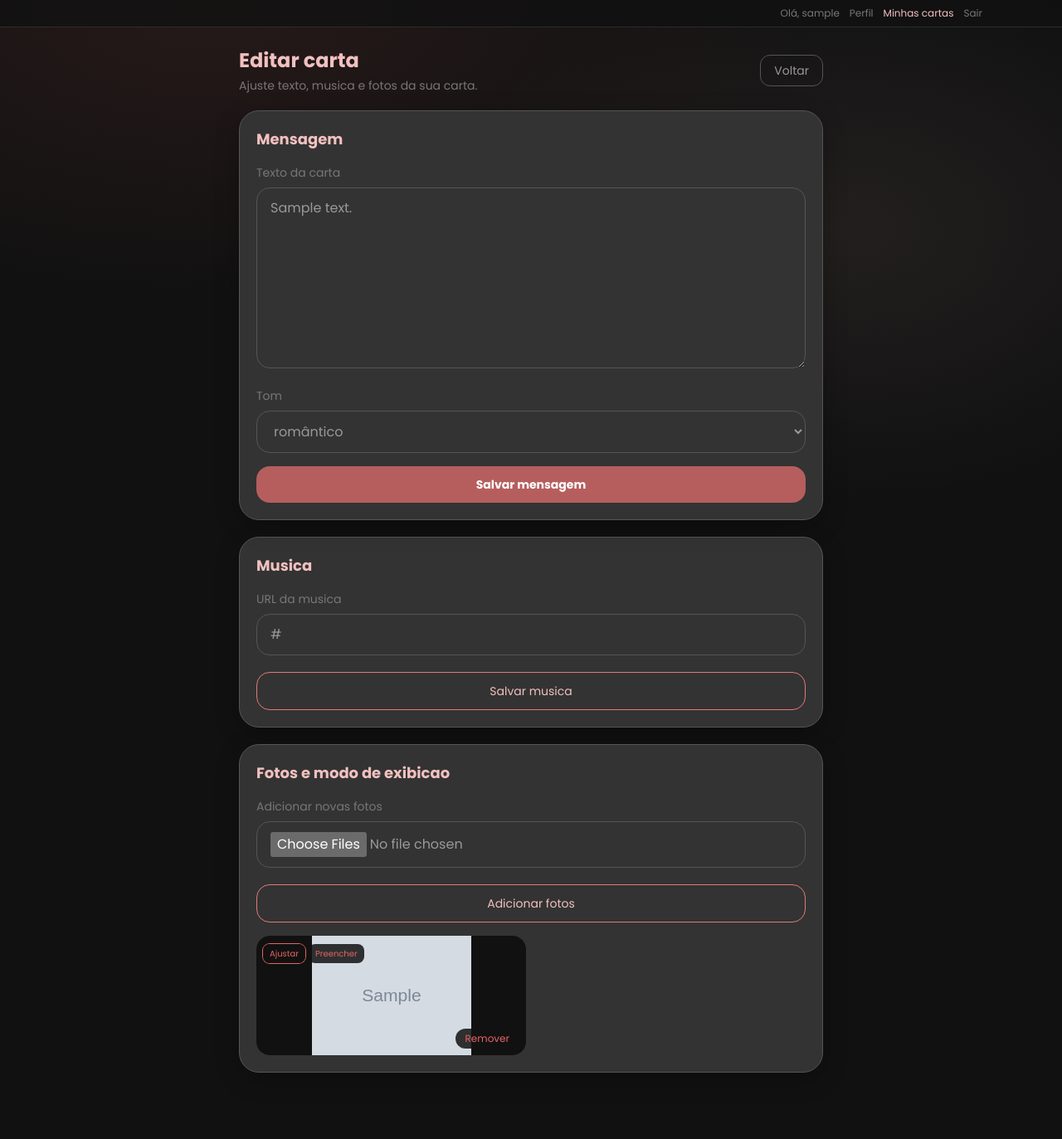
After one commit to PedroBlue13/cartasdeamor, a Django app: page /minhas-cartas/00000000-0000-0000-0000-000000000001/editar/ in a window 1280 px wide. The commit adds this page. Shown: the whole page at 83% size. Run offline with Django 5.2, Linux system fonts and the light colour scheme; a user stored in the database is signed in; tables that the repository leaves empty hold one stand-in row (values such as "Sample post"); grey boxes marked "Sample" are stand-in pictures; some libraries are stand-ins or nearby versions.

Commit message:
owner edit img

```diff
--- a/letters/urls.py
+++ b/letters/urls.py
@@ -42,6 +42,7 @@ urlpatterns = [
         name="password_reset_complete",
     ),
     path("minhas-cartas/", views.history, name="history"),
+    path("minhas-cartas/<uuid:letter_id>/editar/", views.edit_letter, name="edit_letter"),
     path("minhas-cartas/<uuid:letter_id>/excluir/", views.delete_letter, name="delete_letter"),
     path("fotos/<int:photo_id>/excluir/", views.delete_photo, name="delete_photo"),
     path("fotos/<int:photo_id>/modo/<str:mode>/", views.set_photo_mode, name="set_photo_mode"),
--- a/letters/views.py
+++ b/letters/views.py
@@ -122,6 +122,47 @@ def history(request: HttpRequest) -> HttpResponse:
         return redirect_to_login(request.get_full_path(), login_url=reverse("letters:login"))
     letters = LoveLetter.objects.filter(user=request.user).prefetch_related("photos")
     return render(request, "letters/history.html", {"letters": letters})
+
+
+@require_http_methods(["GET", "POST"])
+def edit_letter(request: HttpRequest, letter_id: str) -> HttpResponse:
+    letter = _owner_required(request, letter_id)
+
+    message_form = Step3Form(request.POST or None, instance=letter, prefix="message")
+    music_form = Step5Form(request.POST or None, instance=letter, prefix="music")
+    photos_form = PhotoUploadForm(request.POST or None, request.FILES or None)
+
+    if request.method == "POST":
+        form_type = request.POST.get("form_type")
+        if form_type == "message" and message_form.is_valid():
+            message_form.save()
+            messages.success(request, "Mensagem atualizada.")
+            return redirect("letters:edit_letter", letter_id=str(letter.id))
+        if form_type == "music" and music_form.is_valid():
+            letter = music_form.save(commit=False)
+            letter.music_provider = detect_music_provider(letter.music_url)
+            letter.save(update_fields=["music_url", "music_provider", "updated_at"])
+            messages.success(request, "Musica atualizada.")
+            return redirect("letters:edit_letter", letter_id=str(letter.id))
+        if form_type == "photos" and photos_form.is_valid():
+            files = photos_form.cleaned_data["photos"]
+            for image in files:
+                LovePhoto.objects.create(letter=letter, image=image)
+            if files:
+                messages.success(request, f"{len(files)} foto(s) adicionada(s).")
+            return redirect("letters:edit_letter", letter_id=str(letter.id))
+
+    return render(
+        request,
+        "letters/edit_letter.html",
+        {
+            "letter": letter,
+            "message_form": message_form,
+            "music_form": music_form,
+            "photos_form": photos_form,
+            "music_embed": music_embed_url(letter.music_url, letter.music_provider),
+        },
+    )
 
 
 @require_POST
--- /dev/null
+++ b/templates/letters/edit_letter.html
@@ -0,0 +1,95 @@
+{% extends "base.html" %}
+{% block title %}Editar carta | Cartas de Amor{% endblock %}
+{% block content %}
+<section class="space-y-5">
+  <div class="animate__animated animate__fadeInDown flex items-center justify-between">
+    <div>
+      <h1 class="text-2xl font-semibold text-love-100">Editar carta</h1>
+      <p class="mt-1 text-sm text-base-400">Ajuste texto, musica e fotos da sua carta.</p>
+    </div>
+    <a href="{% url 'letters:history' %}" class="rounded-xl border border-base-300 px-4 py-2 text-sm">Voltar</a>
+  </div>
+
+  <article class="animate__animated animate__fadeInUp rounded-3xl border border-base-300 bg-base-200 p-5 shadow-soft">
+    <h2 class="text-lg font-semibold text-love-100">Mensagem</h2>
+    <form method="post" class="mt-4 space-y-4">
+      {% csrf_token %}
+      <input type="hidden" name="form_type" value="message">
+      <div>
+        <label class="mb-2 block text-sm text-base-400">Texto da carta</label>
+        {{ message_form.message }}
+        <p class="mt-1 text-xs text-love-200">{{ message_form.message.errors|striptags }}</p>
+      </div>
+      <div>
+        <label class="mb-2 block text-sm text-base-400">Tom</label>
+        {{ message_form.tone }}
+      </div>
+      <button data-loading-text="Salvando mensagem..." class="w-full rounded-2xl bg-love-400 px-5 py-3 text-sm font-semibold text-white">Salvar mensagem</button>
+    </form>
+  </article>
+
+  <article class="wow animate__animated animate__fadeInUp rounded-3xl border border-base-300 bg-base-200 p-5 shadow-soft">
+    <h2 class="text-lg font-semibold text-love-100">Musica</h2>
+    <form method="post" class="mt-4 space-y-4">
+      {% csrf_token %}
+      <input type="hidden" name="form_type" value="music">
+      <div>
+        <label class="mb-2 block text-sm text-base-400">URL da musica</label>
+        {{ music_form.music_url }}
+        <p class="mt-1 text-xs text-love-200">{{ music_form.music_url.errors|striptags }}</p>
+      </div>
+      <button data-loading-text="Salvando musica..." class="w-full rounded-2xl border border-love-200 px-5 py-3 text-sm text-love-100">Salvar musica</button>
+    </form>
+    {% if music_embed %}
+      <div class="mt-4 overflow-hidden rounded-2xl">
+        <iframe src="{{ music_embed }}" class="h-44 w-full" allow="autoplay; clipboard-write; encrypted-media; fullscreen; picture-in-picture"></iframe>
+      </div>
+    {% endif %}
+  </article>
+
+  <article class="wow animate__animated animate__fadeInUp rounded-3xl border border-base-300 bg-base-200 p-5 shadow-soft">
+    <h2 class="text-lg font-semibold text-love-100">Fotos e modo de exibicao</h2>
+    <form method="post" enctype="multipart/form-data" class="mt-4 space-y-4">
+      {% csrf_token %}
+      <input type="hidden" name="form_type" value="photos">
+      <div>
+        <label class="mb-2 block text-sm text-base-400">Adicionar novas fotos</label>
+        {{ photos_form.photos }}
+        <p class="mt-1 text-xs text-love-200">{{ photos_form.photos.errors|striptags }}</p>
+      </div>
+      <button data-loading-text="Enviando fotos..." class="w-full rounded-2xl border border-love-200 px-5 py-3 text-sm text-love-100">Adicionar fotos</button>
+    </form>
+
+    <div class="mt-4 grid grid-cols-2 gap-3">
+      {% for photo in letter.photos.all %}
+        <div class="relative overflow-hidden rounded-2xl">
+          <img src="{{ photo.image.url }}" alt="Foto" class="h-36 w-full rounded-2xl {% if photo.display_mode == 'cover' %}object-cover{% else %}object-contain bg-base-100{% endif %}">
+          <div class="absolute left-2 top-2 flex gap-1">
+            <form method="post" action="{% url 'letters:set_photo_mode' photo_id=photo.id mode='contain' %}?next={{ request.path|urlencode }}">
+              {% csrf_token %}
+              <button class="rounded-lg bg-base-100/85 px-2 py-1 text-[10px] text-love-300 {% if photo.display_mode == 'contain' %}ring-1 ring-love-300{% endif %}">Ajustar</button>
+            </form>
+            <form method="post" action="{% url 'letters:set_photo_mode' photo_id=photo.id mode='cover' %}?next={{ request.path|urlencode }}">
+              {% csrf_token %}
+              <button class="rounded-lg bg-base-100/85 px-2 py-1 text-[10px] text-love-300 {% if photo.display_mode == 'cover' %}ring-1 ring-love-300{% endif %}">Preencher</button>
+            </form>
+          </div>
+          <button
+            type="button"
+            data-open-modal="confirm-action-modal"
+            data-confirm-action="{% url 'letters:delete_photo' photo_id=photo.id %}?next={{ request.path|urlencode }}"
+            data-confirm-title="Remover foto?"
+            data-confirm-text="Essa foto sera removida da carta."
+            data-confirm-button="Remover foto"
+            class="absolute bottom-2 right-2 rounded-xl bg-base-100/85 px-3 py-1 text-xs text-love-300"
+          >
+            Remover
+          </button>
+        </div>
+      {% empty %}
+        <div class="col-span-2 rounded-2xl border border-dashed border-base-300 p-5 text-center text-sm text-base-400">Nenhuma foto adicionada ainda.</div>
+      {% endfor %}
+    </div>
+  </article>
+</section>
+{% endblock %}
--- a/templates/letters/history.html
+++ b/templates/letters/history.html
@@ -24,6 +24,7 @@
           </span>
         </div>
         <div class="mt-4 flex flex-wrap gap-2">
+          <a href="{% url 'letters:edit_letter' letter_id=letter.id %}" class="rounded-xl border border-love-200 px-3 py-2 text-xs text-love-100">Editar</a>
           <a href="{% url 'letters:preview' letter_id=letter.id %}" class="rounded-xl border border-love-200 px-3 py-2 text-xs text-love-100">Preview</a>
           <a href="{% url 'letters:payment' letter_id=letter.id %}" class="rounded-xl border border-love-200 px-3 py-2 text-xs text-love-100">Pagamento</a>
           {% if letter.is_paid %}
```
